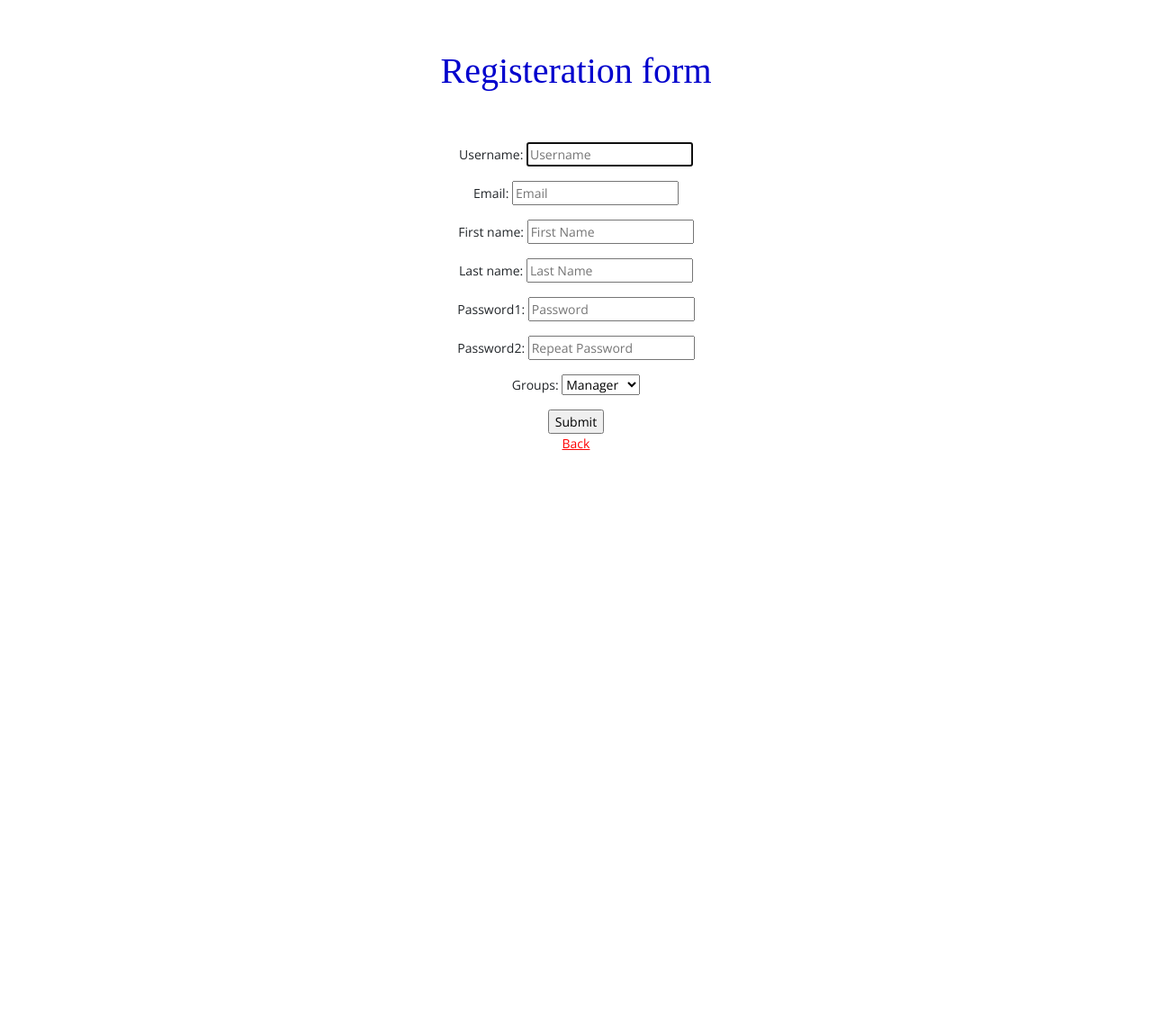
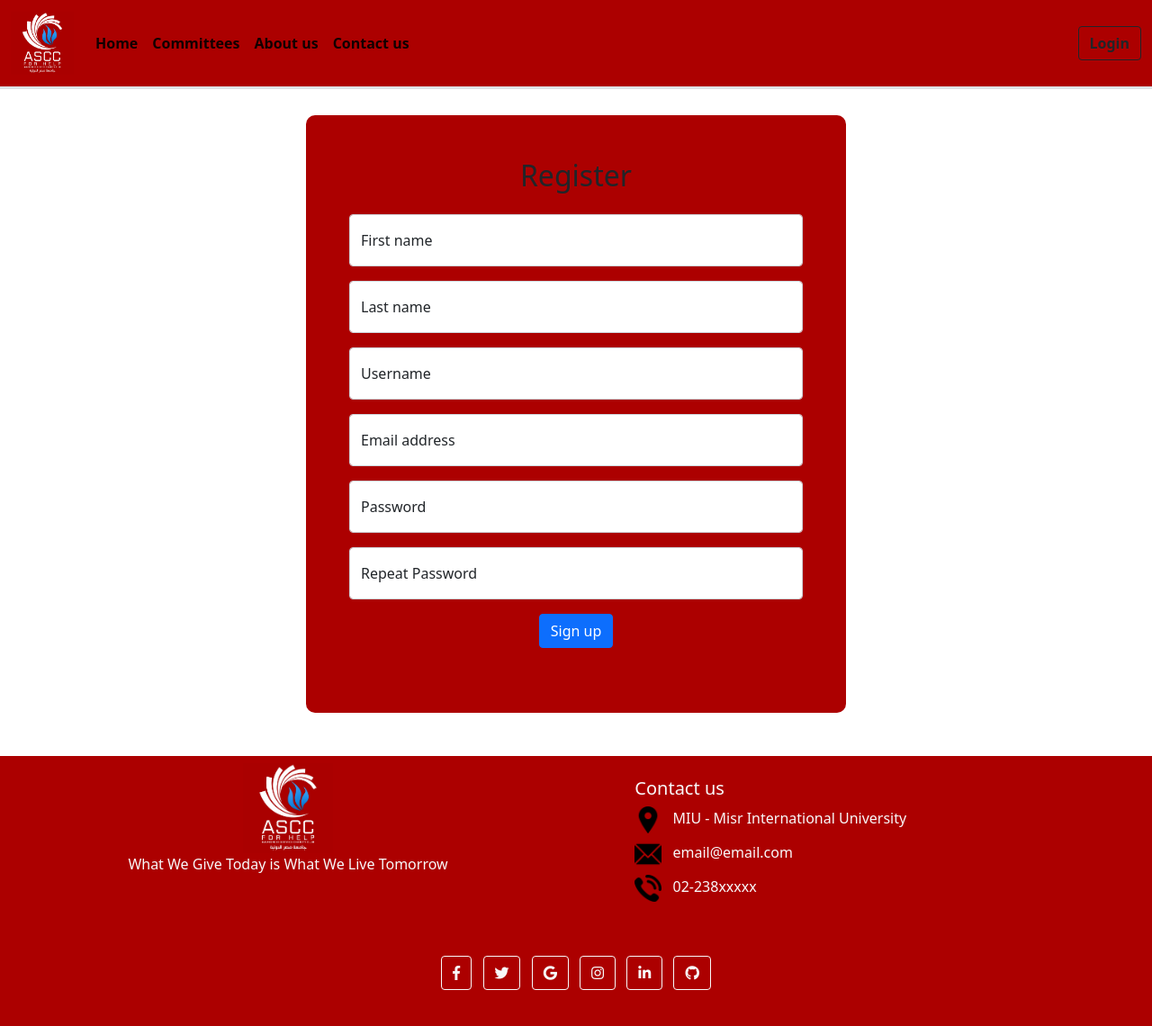
Before and after one commit to mourra950/Project-Agile-CSE233, a Django app: page /register in a window 1280 px wide. Shown: the whole page at 90% size. Before the commit the page ends 500 px from the top, so only its background shows below. Run offline with Django 4.2, Linux system fonts and the light colour scheme; some libraries are stand-ins or nearby versions.

Commit message:
Added register view
Co-Authored-By: aya ahmad gamal <71007442+Aya-gamal2211@users.noreply.github.com>
Co-Authored-By: Shaimaa-moh <93445956+Shaimaa-moh@users.noreply.github.com>
Co-Authored-By: Omar Mohamed <64339763+mourra950@users.noreply.github.com>
Co-Authored-By: ranawalid <103863926+ranawalid@users.noreply.github.com>

```diff
--- a/Agile/Asec/Templates/Authentication/Login.html
+++ b/Agile/Asec/Templates/Authentication/Login.html
@@ -10,11 +10,11 @@
     <h2 class="mb-4 text-center">Register</h2>
     <form action="POST">
         <div class="form-floating mb-3">
-            <input type="email" class="form-control" id="floatingInput" placeholder="name@example.com">
+            <input type="email" class="form-control" id="floatingInput" placeholder="name@example.com" name="email">
             <label for="floatingInput">Email address</label>
         </div>
         <div class="form-floating mb-3">
-            <input type="password" class="form-control" id="floatingPassword" placeholder="Password">
+            <input type="password" class="form-control" id="floatingPassword" placeholder="Password" name="password">
             <label for="floatingPassword">Password</label>
         </div>
         <div class="text-center text-light">
--- a/Agile/Asec/Templates/Authentication/register.html
+++ b/Agile/Asec/Templates/Authentication/register.html
@@ -1,26 +1,48 @@
 
-{% extends "Committee/layout.html" %}
+{% extends "General/layout.html" %}
 
-{% block body %}
-<head>
-    <meta charset="UTF-8">
-    <meta name="viewport" content="width=device-width,initial-scale=1.0">
-</head>
-<link href='https://fonts.googleapis.com/css?family=Open+Sans' rel='stylesheet' type='text/css'>
-<style>
-body, form, span, select, input, textarea
-{
-    font-family: 'Open Sans', sans-serif; font-size: 14px; }
- html {
-    margin: 0; padding: 0; width: 100%; }
- form, body {
-    margin-left: auto; margin-right: auto; max-width: 1000px; }
-     span { display: block; margin: 5px 0; overflow: auto; padding: 0 1%; width: 98%;
-     } </style>
-    <h1>Registeration form</h1>
-    <form action="{% url 'register' %}" method="post" novalidate>
-        {% csrf_token %}
-     {{form.as_p}}
-        <input type="submit">
+{% block content %}
+<!-- Register Section -->
+<div
+    class="container-lg my-5 p-5 "
+    style="background-color: rgb(172, 0, 0); border-radius: 10px; width: 600px;"
+>
+    <h2 class="mb-4 text-center">Register</h2>
+    <form action="POST">
+        <div class="form-floating mb-3">
+            <input type="text" class="form-control" id="firstName" placeholder="First name" name="firstName">
+            <label for="firstName">First name</label>
+        </div>
+
+        <div class="form-floating mb-3">
+            <input type="text" class="form-control" id="lastName" placeholder="Last name" name="lastName">
+            <label for="lastName">Last name</label>
+        </div>
+
+        <div class="form-floating mb-3">
+            <input type="text" class="form-control" id="username" placeholder="Username" name="username">
+            <label for="username">Username</label>
+        </div>
+
+        <div class="form-floating mb-3">
+            <input type="email" class="form-control" id="email" placeholder="name@example.com" name="email">
+            <label for="email">Email address</label>
+        </div>
+
+        <div class="form-floating mb-3">
+            <input type="password" class="form-control" id="password" placeholder="Password" name="password">
+            <label for="password">Password</label>
+        </div>
+
+        <div class="form-floating mb-3">
+            <input type="password" class="form-control" id="repeatPassword" placeholder="Repeat Password" name="repeatPassword">
+            <label for="repeatPassword">Repeat Password</label>
+        </div>
+
+        <div class="text-center text-light">
+            <input type="submit" class="btn btn-primary btn-block mb-4" value="Sign up">
+        </div>
+
     </form>
+</div>
 {% endblock %}
--- a/Agile/Asec/Templates/General/layout.html
+++ b/Agile/Asec/Templates/General/layout.html
@@ -16,7 +16,7 @@
 	<body>
 		<!-- Header Section -->
 		<nav
-			class="navbar navbar-expand-lg fixed-top navbar-light"
+			class="navbar navbar-expand-lg fixed-top navbar-light border-bottom border-3"
 			style="background-color: rgb(172, 0, 0)"
 		>
 			<div class="container-fluid">
@@ -37,18 +37,18 @@
 				<div class="collapse navbar-collapse" id="navbarSupportedContent">
 					<ul class="navbar-nav me-auto mb-2 mb-lg-0">
 						<li class="nav-item">
-							<a class="nav-link active fw-bold" aria-current="page" href="#"
+							<a class="nav-link active fw-bold" aria-current="page" href="{% url 'announcements'%}"
 								>Home</a
 							>
 						</li>
 						<li class="nav-item">
-							<a class="nav-link active fw-bold" href="#">Committees</a>
+							<a class="nav-link active fw-bold" href="{% url 'main'%}">Committees</a>
 						</li>
 						<li class="nav-item">
 							<a class="nav-link active fw-bold" href="#">About us</a>
 						</li>
 						<li class="nav-item">
-							<a class="nav-link active fw-bold" href="#">Contact us</a>
+							<a class="nav-link active fw-bold" href="#contact-us">Contact us</a>
 						</li>
 					</ul>
 					<div class="d-flex">
@@ -93,7 +93,7 @@
 			</div>
 
 			<!-- Social Media -->
-			<div class="mb-4 text-center mt-5">
+			<div class="mb-4 text-center mt-5" id="contact-us">
 				<!-- Facebook -->
 				<a class="btn btn-outline-light btn-floating m-1" href="#!" role="button"
 				><i class="fab fa-facebook-f"></i
--- a/Agile/Asec/urls.py
+++ b/Agile/Asec/urls.py
@@ -3,14 +3,14 @@ from . import views
 
 # our site url patterns
 urlpatterns=[
-    path("login", views.login_view, name="login"),
+    path("login", views.LoginView, name="Login"),
     path("logout", views.logout_view, name="logout"),
     path("register", views.create_register_form, name="register"),
     path("Committee", views.decription, name="Committee"),
     path("main", views.committe_main, name="main"),
     path("HR_form", views.create_form, name="HR_form"),
     path("submit_form", views.Show_form, name="submit_form"),
-    path("announcements", views.show_announcements, name="show_announcements"),
+    path("announcements", views.show_announcements, name="announcements"),
     path("Members", views.add_member, name="Members"),
     path("add/", views.add, name="add"),
     path('add/addrecord/', views.addrecord, name='addrecord'),
@@ -19,6 +19,6 @@ urlpatterns=[
     path('update/<int:id>', views.update, name='update'),
     path('update/updaterecord/<int:id>', views.updaterecord, name='updaterecord'),
     path("HR_Committee", views.HR_decription, name="HR_committee"),
-    path("Login", views.LoginView, name="Login"),
+
 
 ]
--- a/Agile/Asec/views.py
+++ b/Agile/Asec/views.py
@@ -101,7 +101,7 @@ def LoginView(request):
                 "message": "Invalid username and/or password."
             })
     else:
-        return render(request, "Authentication/Login.html")
+        return render(request, "Authentication/login.html")
 def committe_main(request):
     return render(request, "Committee/main.html")
 def create_form(request):
```
Also changed, not shown: Agile/Asec/Templates/Committee/main.html (+16 -26 lines).
